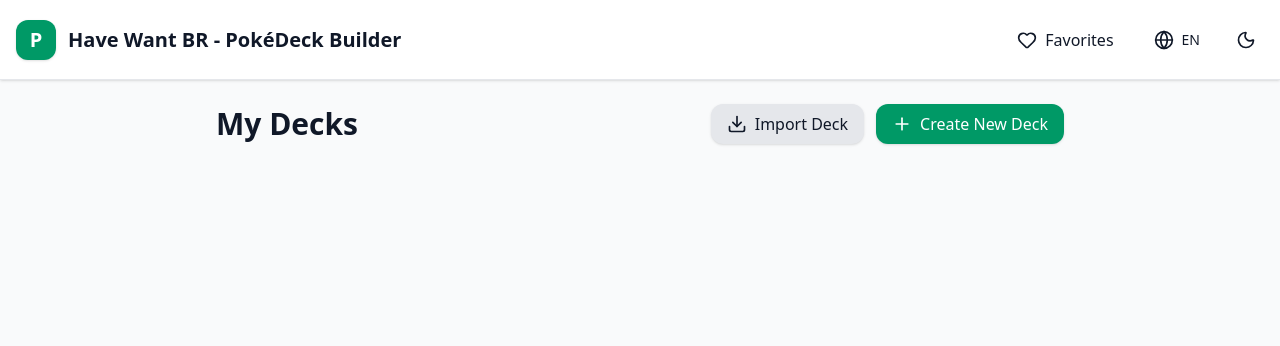
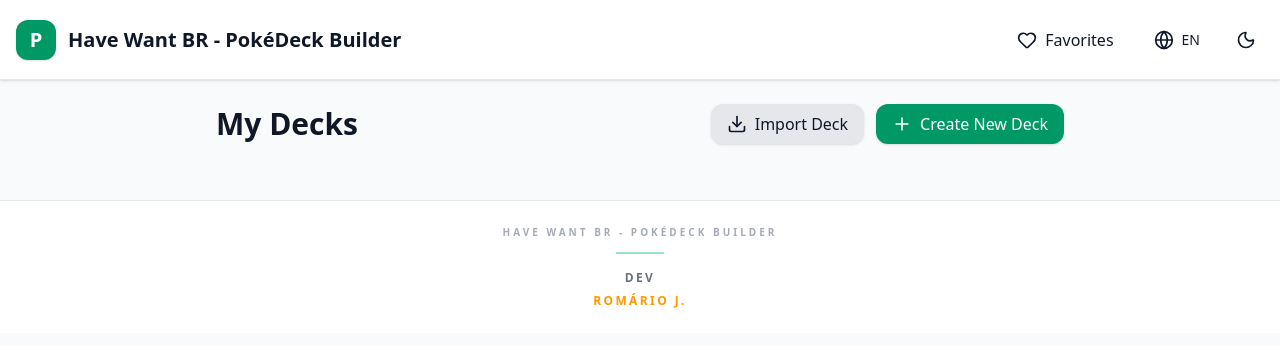
Before and after one commit to Romadeoliveira3/pokemon-deck-builder, a React (Vite) app: page / in a window 1280 px wide. Shown: the top 346 px of the page. Built offline with nearby package versions, Linux system fonts and the light colour scheme.

Commit message:
feat: adicionar rodapé de créditos do desenvolvedor Romário J.

```diff
--- a/src/App.tsx
+++ b/src/App.tsx
@@ -6,6 +6,7 @@
 import { DeckList } from './components/DeckList';
 import { DeckBuilder } from './components/DeckBuilder';
 import { FavoritesList } from './components/FavoritesList';
+import { DeveloperFooter } from './components/DeveloperFooter';
 
 export default function App() {
   const [decks, setDecks] = useLocalStorage<Deck[]>('pokedeck-decks', []);
@@ -181,6 +182,7 @@
           />
         )}
       </main>
+      <DeveloperFooter />
     </div>
   );
 }
--- /dev/null
+++ b/src/components/DeveloperFooter.tsx
@@ -0,0 +1,23 @@
+import React from 'react';
+
+export const DeveloperFooter: React.FC = () => {
+    return (
+        <div className="w-full py-6 text-center mt-auto px-4 select-none group border-t border-gray-200 dark:border-gray-800 bg-white dark:bg-gray-900">
+            <p className="text-[10px] text-gray-500 dark:text-gray-600 font-black uppercase tracking-[0.3em] mb-3 opacity-60 group-hover:opacity-100 transition-opacity">
+                Have Want BR - PokéDeck Builder
+            </p>
+            <div className="h-[2px] w-12 bg-emerald-500 mx-auto mb-4 opacity-40 group-hover:w-16 group-hover:opacity-80 transition-all duration-500" />
+            <p className="text-xs text-gray-500 dark:text-gray-400 leading-tight uppercase tracking-[0.2em] font-black">
+                Dev
+                <a
+                    href="https://romadeoliveira3.github.io/portifolio/"
+                    target="_blank"
+                    rel="noopener noreferrer"
+                    className="text-amber-500 hover:text-amber-400 transition-all block mt-2 hover:scale-105 transform origin-center text-xs"
+                >
+                    Romário J.
+                </a>
+            </p>
+        </div>
+    );
+};
```
